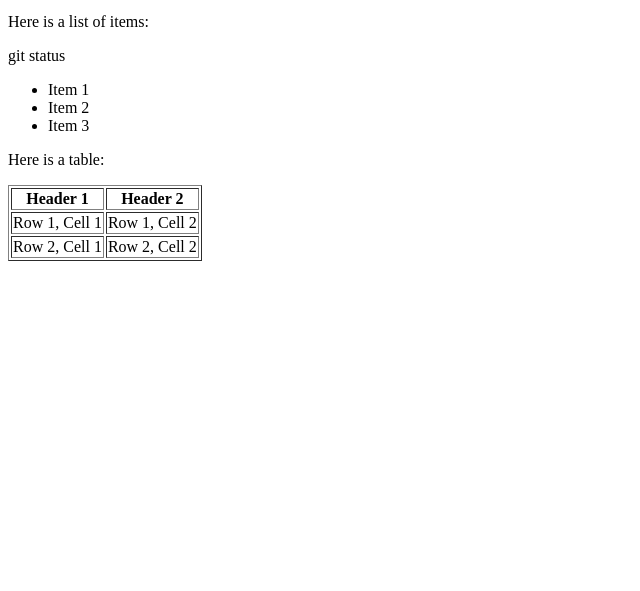
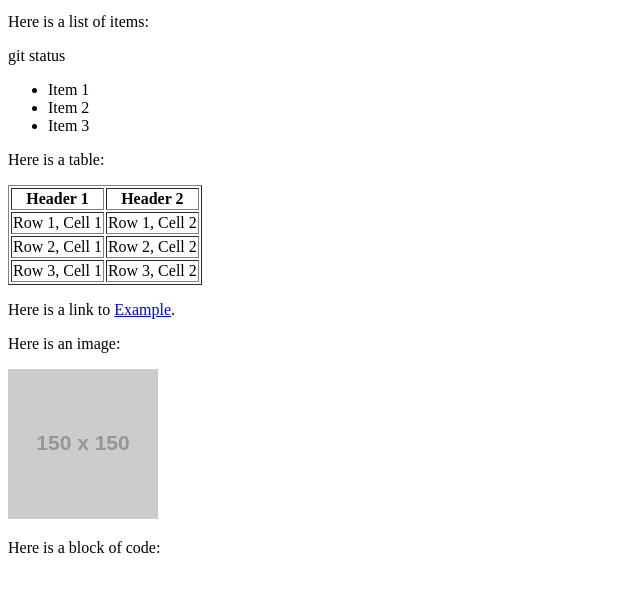
Before and after one commit to Snehalankush9/first, a plain HTML site: page index.html in a window 1280 px wide. Shown: the part 101-692 px from the top of the page, without its empty margins (0-640 px from the left). Drawn offline with Linux system fonts and the light colour scheme; placeholder pictures from the web are drawn by us.

Commit message:
index.html

```diff
--- a/index.html
+++ b/index.html
@@ -28,6 +28,15 @@
             <td>Row 2, Cell 1</td>
             <td>Row 2, Cell 2</td>
         </tr>
+        <tr>
+            <td>Row 3, Cell 1</td>
+            <td>Row 3, Cell 2</td>
+        </tr>
+    </table>
+    <p>Here is a link to <a href="https://www.example.com">Example</a>.</p>
+    <p>Here is an image:</p>
+    <img src="https://via.placeholder.com/150" alt="Placeholder Image">
+    <p>Here is a block of code:</p>
 
 </body>
 </html>
```
